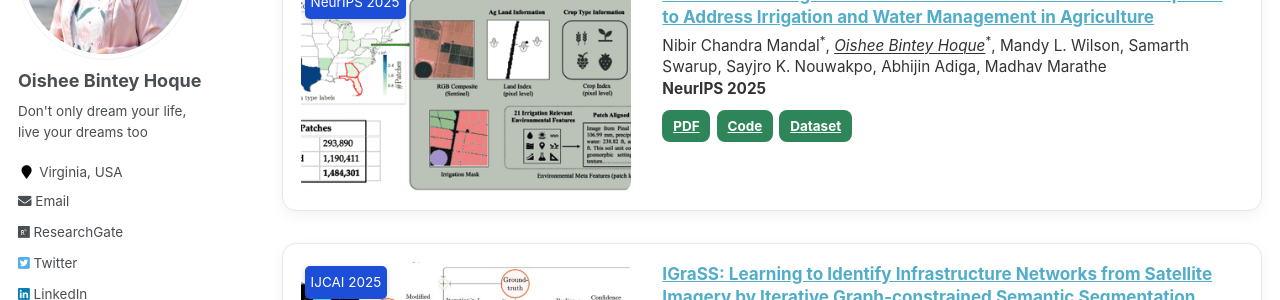
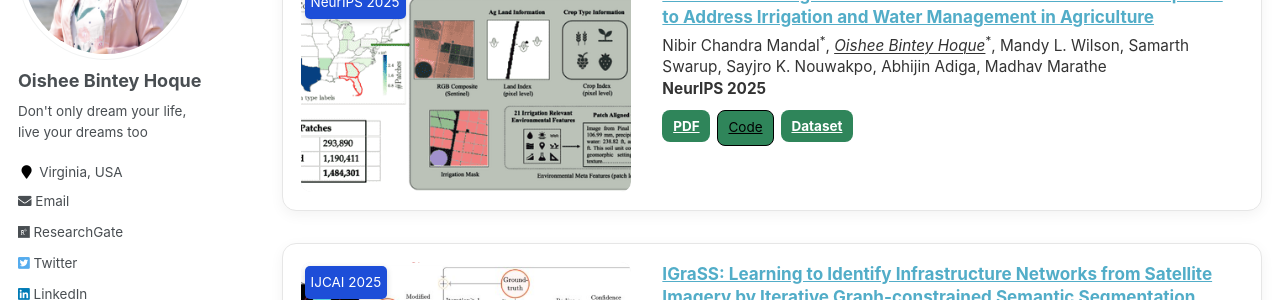
Before and after one commit to oishee-hoque/oishee-hoque.github.io, a Jekyll site: the page built from _pages/about.md, in a window 1280 px wide and 1400 px high, scrolled down 522 px. Shown: the part 150-450 px from the top of the window. Built offline with Jekyll 4.4.1, drawn with Linux system fonts in a browser that asks for light colours.

Commit message:
check button

```diff
--- a/_pages/about.md
+++ b/_pages/about.md
@@ -71,7 +71,7 @@ Prior to my Ph.D., my undergraduate research at <a href="http://aust.edu/">Ahsan
   </p>
   <div class="pub-links">
     <a class="btn" aria-disabled="true" title="Link coming soon">PDF</a>
-    <a class="btn btn.btn-link" href="https://github.com/Nibir088/IRRISIGHT" target="_blank" rel="noopener">Code</a>
+    <a class="btn-link" href="https://github.com/Nibir088/IRRISIGHT" target="_blank" rel="noopener">Code</a>
     <a class="btn" href="https://huggingface.co/datasets/OBH30/IRRISIGHT" target="_blank" rel="noopener">Dataset</a>
   </div>
   </div>
```
Also changed, not shown: other parts of _pages/about.md (+1 -1 lines).
